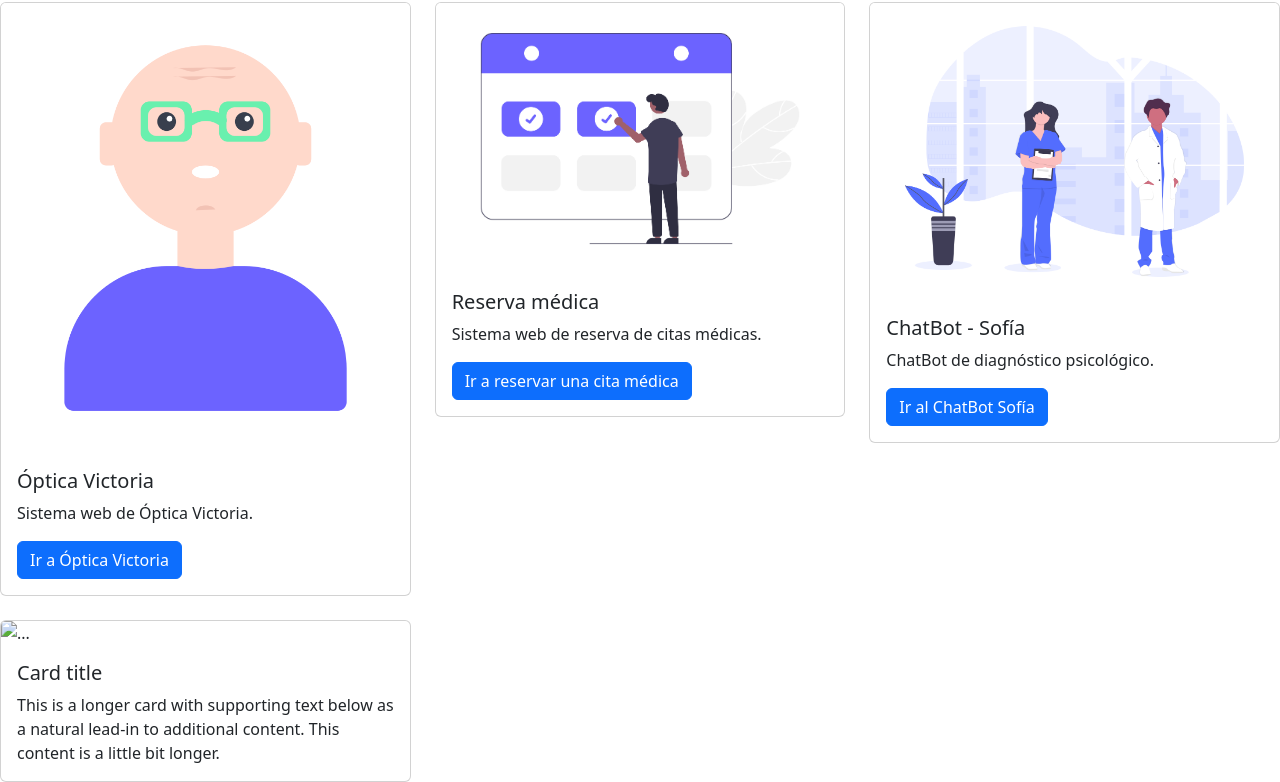
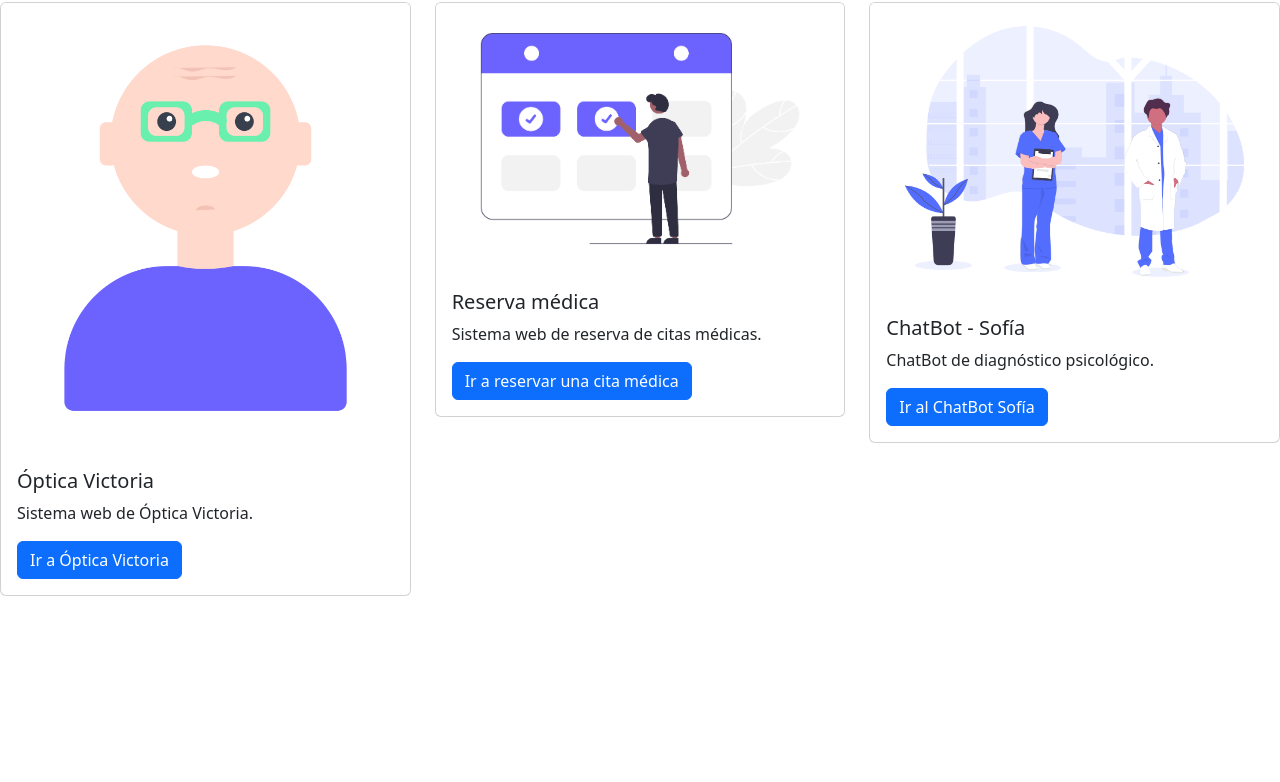
Before and after one commit to dennysrojas11/EjemploIntegraci-n, a plain HTML site: page sistemasmedicos.html in a window 1280 px wide. Shown: the part 54-836 px from the top of the page. After the commit the page ends 800 px from the top, so only its background shows below. Drawn offline with nearby package versions, Linux system fonts and the light colour scheme.

Commit message:
update
Uñtimos cambios

```diff
--- a/sistemasmedicos.html
+++ b/sistemasmedicos.html
@@ -21,7 +21,9 @@
           <div class="card-body">
             <h5 class="card-title">Óptica Victoria</h5>
             <p class="card-text">Sistema web de Óptica Victoria.</p>
-            <a href="https://fantastic-sunshine-cfe019.netlify.app/" class="btn btn-primary"
+            <a
+              href="https://fantastic-sunshine-cfe019.netlify.app/"
+              class="btn btn-primary"
               >Ir a Óptica Victoria</a
             >
           </div>
@@ -46,27 +48,10 @@
           <img src="img/psicologia.png" class="card-img-top" alt="..." />
           <div class="card-body">
             <h5 class="card-title">ChatBot - Sofía</h5>
-            <p class="card-text">
-              ChatBot de diagnóstico psicológico.
-            </p>
-            <a
-              href="https://sockets-sl0j.onrender.com/"
-              class="btn btn-primary"
+            <p class="card-text">ChatBot de diagnóstico psicológico.</p>
+            <a href="https://sockets-sl0j.onrender.com/" class="btn btn-primary"
               >Ir al ChatBot Sofía</a
             >
-          </div>
-        </div>
-      </div>
-      <div class="col">
-        <div class="card">
-          <img src="..." class="card-img-top" alt="..." />
-          <div class="card-body">
-            <h5 class="card-title">Card title</h5>
-            <p class="card-text">
-              This is a longer card with supporting text below as a natural
-              lead-in to additional content. This content is a little bit
-              longer.
-            </p>
           </div>
         </div>
       </div>
```
Also changed, not shown: sistemasvarios.html (+25 -24 lines).
